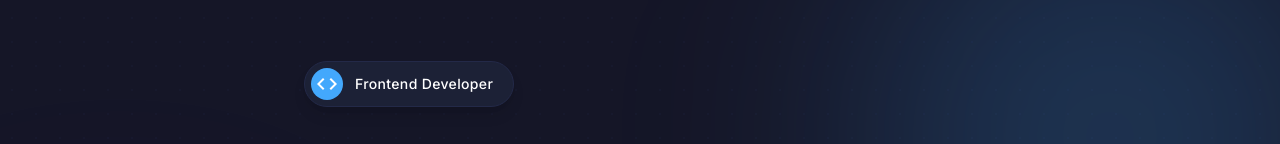
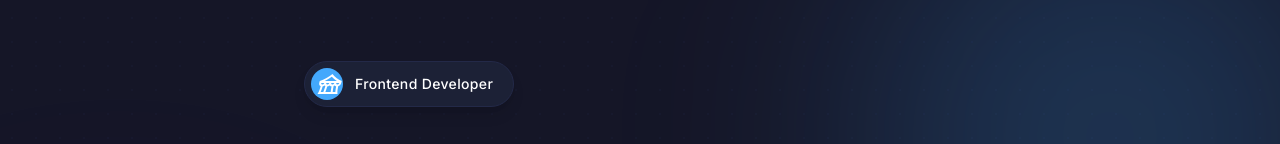
Before and after one commit to DannielVo/Portfolio, a React (Vite) app: page / in a window 1280 px wide. Shown: the part 174-318 px from the top of the page. Built offline with nearby package versions, Linux system fonts and the light colour scheme.

Commit message:
Fix: Change gg icon to box icon in spotlight section

```diff
--- a/src/pages/sections/Spotlight.jsx
+++ b/src/pages/sections/Spotlight.jsx
@@ -17,8 +17,8 @@ const Spotlight = () => {
         <div className="max-w-3xl animate-in fade-in slide-in-from-bottom-4 duration-1000">
           <div className="mb-6 inline-flex items-center rounded-full border border-[#232948] bg-[#1c2136] p-1.5 pr-5 shadow-lg shadow-black/10">
             <div className="flex h-8 w-8 shrink-0 items-center justify-center rounded-full bg-primary text-white animate-spin-once">
-              <span className="material-symbols-outlined text-[20px]">
-                code
+              <span className="material-symbols-outlined text-[20px">
+                <i class="bxr  bx-code"></i>
               </span>
             </div>
             <span className="ml-3 text-sm font-medium tracking-wide text-white">
```
